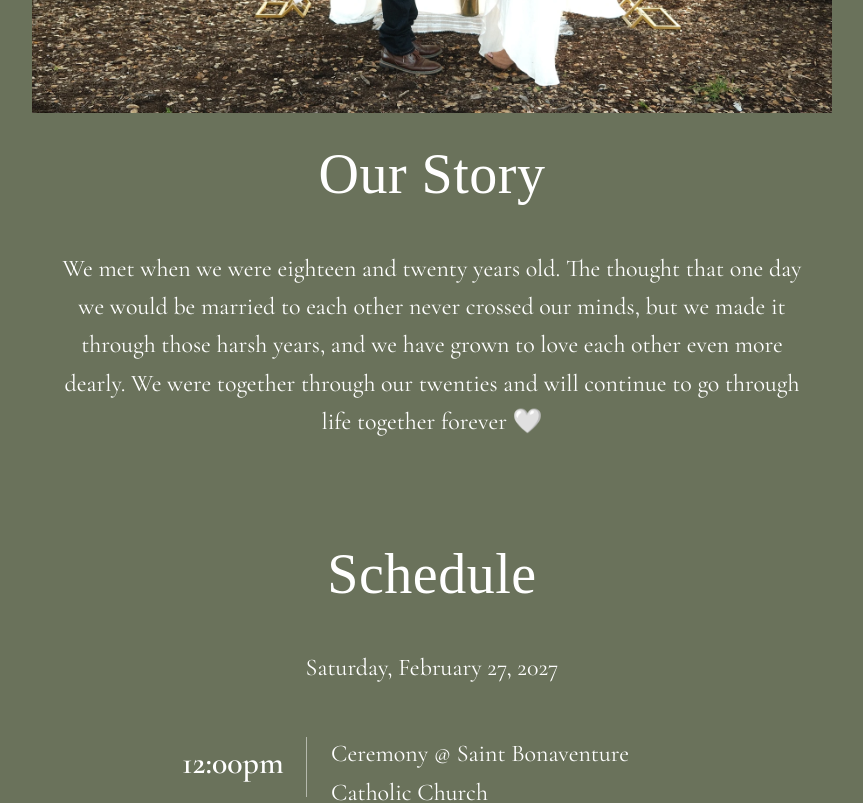
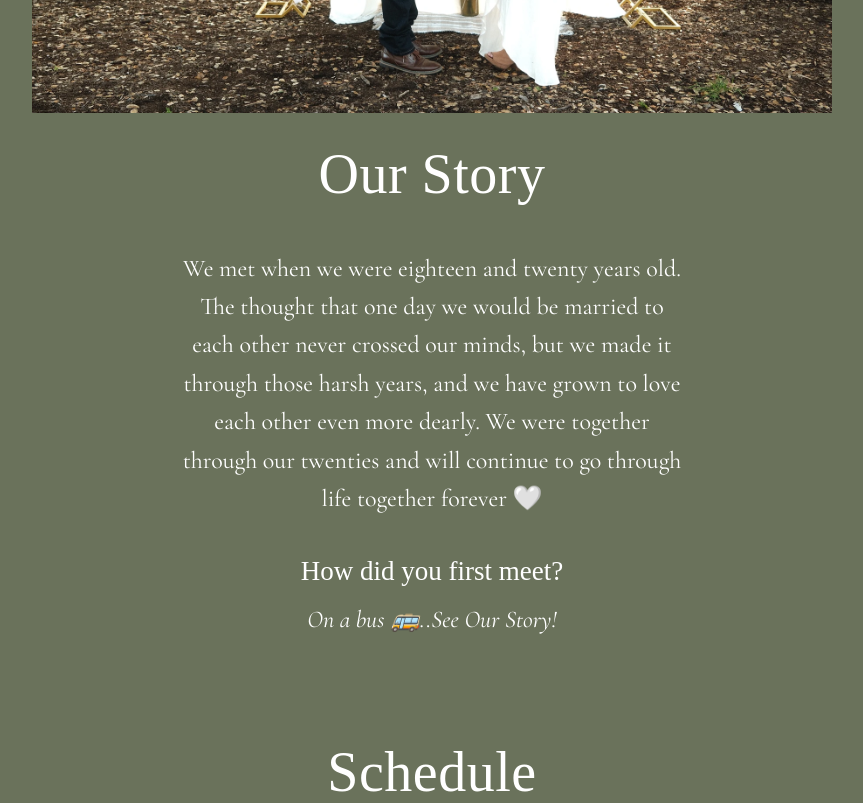
Before and after one commit to WTL04/andy-vy-wedding, a React (Vite) app in the folder app/: page / in a window 1280 px wide. Shown: the part 1720-2523 px from the top of the page, without its empty margins (208-1071 px from the left). Built offline with nearby package versions, Linux system fonts and the light colour scheme; a web font is replaced by a local one.

Commit message:
added rsvp to navbar and fixed countdown

```diff
--- a/app/src/App.css
+++ b/app/src/App.css
@@ -66,11 +66,6 @@
   transform: scale(0.93);
 }
 
-.our_story {
-  font-size: 24px;
-  line-height: 1.6;
-}
-
 #home,
 #rsvp,
 #story,
@@ -100,8 +95,4 @@
     width: 200px;
     height: 190px;
   }
-
-  .our_story {
-    font-size: 20px;
-  }
 }
--- a/app/src/App.tsx
+++ b/app/src/App.tsx
@@ -6,6 +6,7 @@ import PhotoCarousel from './components/PhotoCarousel'
 import Schedule from './components/Schedule'
 import SpecialThanks from './components/SpecialThanks'
 import QandA from './components/QandA'
+import OurStory from './components/OurStory'
 import './App.css'
 
 function App() {
@@ -18,17 +19,14 @@ function App() {
           <h1>You are Invited!</h1>
           <p className="date">Saturday, February 27, 2027</p>
           <p className="location">Garden Grove, California</p>
-          <CountdownTimer targetDate="2027-02-27T16:00:00-08:00" />
+          <CountdownTimer targetDate="2027-02-27T12:00:00-08:00" />
         </div>
         <div id="rsvp">
           <RsvpButton />
         </div>
         <SpecialThanks />
         <PhotoCarousel />
-        <div id="story">
-          <h1>Our Story</h1>
-          <p className="our_story">We met when we were eighteen and twenty years old. The thought that one day we would be married to each other never crossed our minds, but we made it through those harsh years, and we have grown to love each other even more dearly. We were together through our twenties and will continue to go through life together forever 🤍</p>
-        </div>
+        <OurStory />
         <div id="schedule">
           <Schedule />
         </div>
--- a/app/src/components/Navbar.tsx
+++ b/app/src/components/Navbar.tsx
@@ -3,6 +3,7 @@ import './Navbar.css'
 
 const links = [
   { label: 'Home', href: '#home', scrollToTop: true },
+  { label: 'RSVP', href: '#rsvp' },
   { label: 'Story', href: '#story' },
   { label: 'Schedule', href: '#schedule' },
   { label: 'Registry', href: '#registry' },
--- /dev/null
+++ b/app/src/components/OurStory.css
@@ -0,0 +1,27 @@
+.our-story {
+  width: 100%;
+  max-width: 500px;
+  display: flex;
+  flex-direction: column;
+  align-items: center;
+}
+
+.our-story p {
+  font-size: 24px;
+  line-height: 1.6;
+}
+
+.our-story h2 {
+  margin-top: 32px;
+  margin-bottom: 8px;
+}
+
+.our-story-teaser {
+  font-style: italic;
+}
+
+@media (max-width: 480px) {
+  .our-story p {
+    font-size: 20px;
+  }
+}
--- /dev/null
+++ b/app/src/components/OurStory.tsx
@@ -0,0 +1,18 @@
+import './OurStory.css'
+
+export default function OurStory() {
+  return (
+    <div id="story" className="our-story">
+      <h1>Our Story</h1>
+      <p>
+        We met when we were eighteen and twenty years old. The thought that
+        one day we would be married to each other never crossed our minds,
+        but we made it through those harsh years, and we have grown to love
+        each other even more dearly. We were together through our twenties
+        and will continue to go through life together forever 🤍
+      </p>
+      <h2>How did you first meet?</h2>
+      <p className="our-story-teaser">On a bus 🚌..See Our Story!</p>
+    </div>
+  )
+}
```
